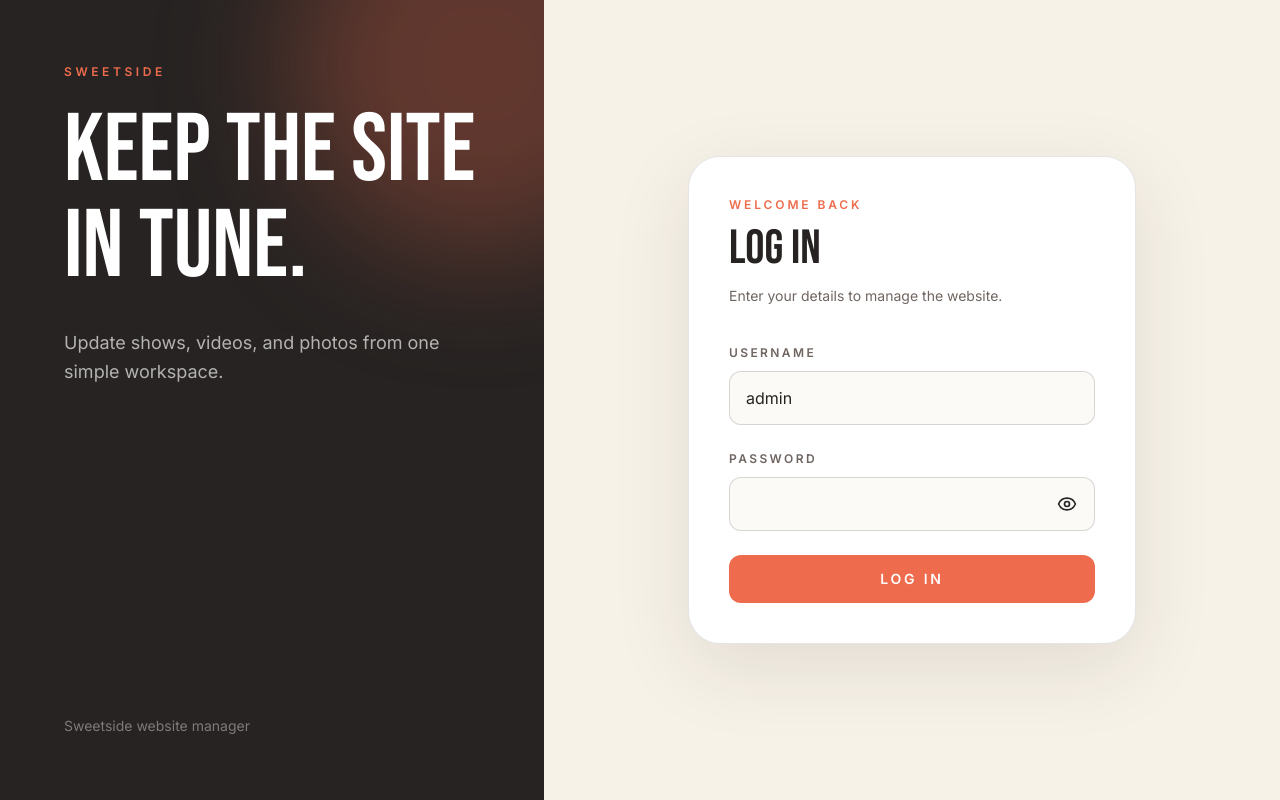
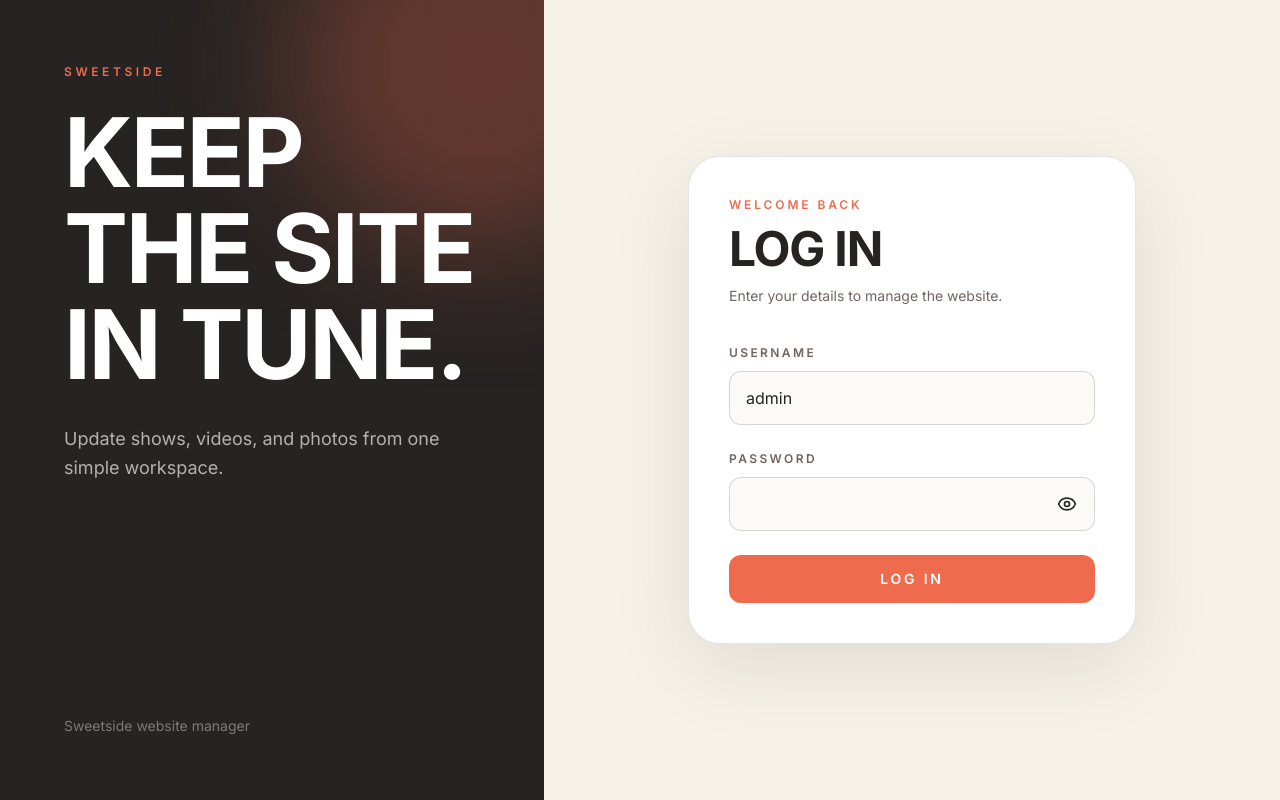
Before and after one commit to carterrows/sweetsideband-site, a Next.js app: page /admin/login in a window 1280 px wide. Built offline with nearby package versions, Linux system fonts and the light colour scheme; no server answers.

Commit message:
change admin font to inter

```diff
--- a/app/admin/layout.tsx
+++ b/app/admin/layout.tsx
@@ -13,5 +13,5 @@ export default function AdminLayout({
 }: {
   children: React.ReactNode;
 }) {
-  return children;
+  return <div className="admin-ui font-body antialiased">{children}</div>;
 }
--- a/app/admin/login/page.tsx
+++ b/app/admin/login/page.tsx
@@ -15,7 +15,7 @@ export default async function AdminLoginPage() {
           <p className="text-xs font-semibold uppercase tracking-[0.3em] text-accent">
             Sweetside
           </p>
-          <h1 className="mt-6 max-w-xl font-display text-7xl uppercase leading-[0.88] xl:text-8xl">
+          <h1 className="mt-6 max-w-xl text-7xl uppercase leading-[0.88] xl:text-8xl">
             Keep the site in tune.
           </h1>
           <p className="mt-8 max-w-md text-lg leading-relaxed text-white/65">
@@ -31,7 +31,7 @@ export default async function AdminLoginPage() {
             <p className="text-xs font-semibold uppercase tracking-[0.3em] text-accent">
               Sweetside
             </p>
-            <h1 className="mt-3 font-display text-5xl uppercase leading-none text-ink-900">
+            <h1 className="mt-3 text-5xl uppercase leading-none text-ink-900">
               Website manager
             </h1>
           </div>
@@ -40,7 +40,7 @@ export default async function AdminLoginPage() {
             <p className="text-xs font-semibold uppercase tracking-[0.24em] text-accent">
               Welcome back
             </p>
-            <h2 className="mt-3 font-display text-5xl uppercase leading-none text-ink-900">
+            <h2 className="mt-3 text-5xl uppercase leading-none text-ink-900">
               Log in
             </h2>
             <p className="mt-3 text-sm leading-relaxed text-ink-600">
--- a/app/globals.css
+++ b/app/globals.css
@@ -39,4 +39,21 @@
   .section {
     @apply py-16 md:py-24;
   }
+
+  .admin-ui,
+  .admin-ui button,
+  .admin-ui input,
+  .admin-ui select,
+  .admin-ui textarea {
+    font-family: var(--font-body), system-ui, sans-serif;
+  }
+
+  .admin-ui h1,
+  .admin-ui h2,
+  .admin-ui h3,
+  .admin-ui h4 {
+    font-family: var(--font-body), system-ui, sans-serif;
+    font-weight: 700;
+    letter-spacing: -0.025em;
+  }
 }
--- a/components/admin/AdminDashboard.tsx
+++ b/components/admin/AdminDashboard.tsx
@@ -703,7 +703,7 @@ export default function AdminDashboard({
               <p className="text-[10px] font-semibold uppercase tracking-[0.28em] text-accent">
                 Sweetside
               </p>
-              <h1 className="mt-1 font-display text-3xl uppercase leading-none text-ink-900">
+              <h1 className="mt-1 text-3xl uppercase leading-none text-ink-900">
                 Website manager
               </h1>
             </div>
@@ -762,7 +762,7 @@ export default function AdminDashboard({
                 <p className="text-[11px] font-semibold uppercase tracking-[0.2em] text-accent">
                   Photo gallery
                 </p>
-                <h2 className="mt-2 font-display text-4xl uppercase leading-none text-ink-900 sm:text-5xl">
+                <h2 className="mt-2 text-4xl uppercase leading-none text-ink-900 sm:text-5xl">
                   Manage photos
                 </h2>
                 <p className="mt-3 text-sm text-ink-600">
@@ -855,7 +855,7 @@ export default function AdminDashboard({
             ) : (
               <div className="m-5 flex min-h-72 flex-col items-center justify-center rounded-2xl border border-dashed border-black/15 bg-white/50 px-6 text-center sm:m-7">
                 <ImagesIcon aria-hidden="true" size={34} className="text-accent" />
-                <h3 className="mt-4 font-display text-3xl uppercase text-ink-900">
+                <h3 className="mt-4 text-3xl uppercase text-ink-900">
                   No photos yet
                 </h3>
                 <p className="mt-2 max-w-sm text-sm text-ink-600">
@@ -1015,7 +1015,7 @@ export default function AdminDashboard({
                     <p className="text-[11px] font-semibold uppercase tracking-[0.2em] text-accent">
                       Video details
                     </p>
-                    <h2 className="mt-2 truncate font-display text-4xl uppercase leading-none text-ink-900 sm:text-5xl">
+                    <h2 className="mt-2 truncate text-4xl uppercase leading-none text-ink-900 sm:text-5xl">
                       {selectedVideo
                         ? selectedVideo.title || "New video"
                         : "Choose a video"}
@@ -1061,7 +1061,7 @@ export default function AdminDashboard({
                 {selectedVideo ? (
                   <div className="grid gap-5 p-5 sm:p-7 xl:grid-cols-[minmax(0,1fr)_22rem] 2xl:grid-cols-[minmax(0,1fr)_26rem]">
                     <div className="rounded-2xl border border-black/10 bg-white p-5 sm:p-6">
-                      <h3 className="font-display text-2xl uppercase text-ink-900">
+                      <h3 className="text-2xl uppercase text-ink-900">
                         Video information
                       </h3>
                       <div className="mt-5 grid gap-5">
@@ -1102,7 +1102,7 @@ export default function AdminDashboard({
                     <div className="rounded-2xl border border-black/10 bg-white p-5 sm:p-6">
                       <div className="flex items-start justify-between gap-4">
                         <div>
-                          <h3 className="font-display text-2xl uppercase text-ink-900">
+                          <h3 className="text-2xl uppercase text-ink-900">
                             Thumbnail
                           </h3>
                           <p className="mt-1 text-xs leading-relaxed text-ink-600">
@@ -1157,7 +1157,7 @@ export default function AdminDashboard({
                 ) : (
                   <div className="flex min-h-80 flex-col items-center justify-center px-6 text-center">
                     <Video aria-hidden="true" size={34} className="text-accent" />
-                    <h3 className="mt-4 font-display text-3xl uppercase text-ink-900">
+                    <h3 className="mt-4 text-3xl uppercase text-ink-900">
                       Choose a video
                     </h3>
                     <p className="mt-2 text-sm text-ink-600">
@@ -1173,7 +1173,7 @@ export default function AdminDashboard({
                     <p className="text-[11px] font-semibold uppercase tracking-[0.2em] text-accent">
                       Show details
                     </p>
-                    <h2 className="mt-2 truncate font-display text-4xl uppercase leading-none text-ink-900 sm:text-5xl">
+                    <h2 className="mt-2 truncate text-4xl uppercase leading-none text-ink-900 sm:text-5xl">
                       {selectedShow
                         ? selectedShow.venue || "New show"
                         : "Choose a show"}
@@ -1224,7 +1224,7 @@ export default function AdminDashboard({
                 {selectedShow ? (
                   <div className="grid gap-5 p-5 sm:p-7 2xl:grid-cols-[minmax(0,0.85fr)_minmax(0,1.15fr)_22rem]">
                     <div className="rounded-2xl border border-black/10 bg-white p-5 sm:p-6">
-                      <h3 className="font-display text-2xl uppercase text-ink-900">
+                      <h3 className="text-2xl uppercase text-ink-900">
                         Event basics
                       </h3>
                       <div className="mt-5 grid gap-5">
@@ -1293,7 +1293,7 @@ export default function AdminDashboard({
                     </div>
 
                     <div className="rounded-2xl border border-black/10 bg-white p-5 sm:p-6">
-                      <h3 className="font-display text-2xl uppercase text-ink-900">
+                      <h3 className="text-2xl uppercase text-ink-900">
                         {selectedShow.bucket === "upcoming"
                           ? "Timing & tickets"
                           : "Past show"}
@@ -1404,7 +1404,7 @@ export default function AdminDashboard({
                     <div className="rounded-2xl border border-black/10 bg-white p-5 sm:p-6">
                       <div className="flex items-start justify-between gap-3">
                         <div>
-                          <h3 className="font-display text-2xl uppercase text-ink-900">
+                          <h3 className="text-2xl uppercase text-ink-900">
                             Poster
                           </h3>
                           <p className="mt-1 text-xs leading-relaxed text-ink-600">
@@ -1463,7 +1463,7 @@ export default function AdminDashboard({
                       size={34}
                       className="text-accent"
                     />
-                    <h3 className="mt-4 font-display text-3xl uppercase text-ink-900">
+                    <h3 className="mt-4 text-3xl uppercase text-ink-900">
                       Choose a show
                     </h3>
                     <p className="mt-2 text-sm text-ink-600">
```
